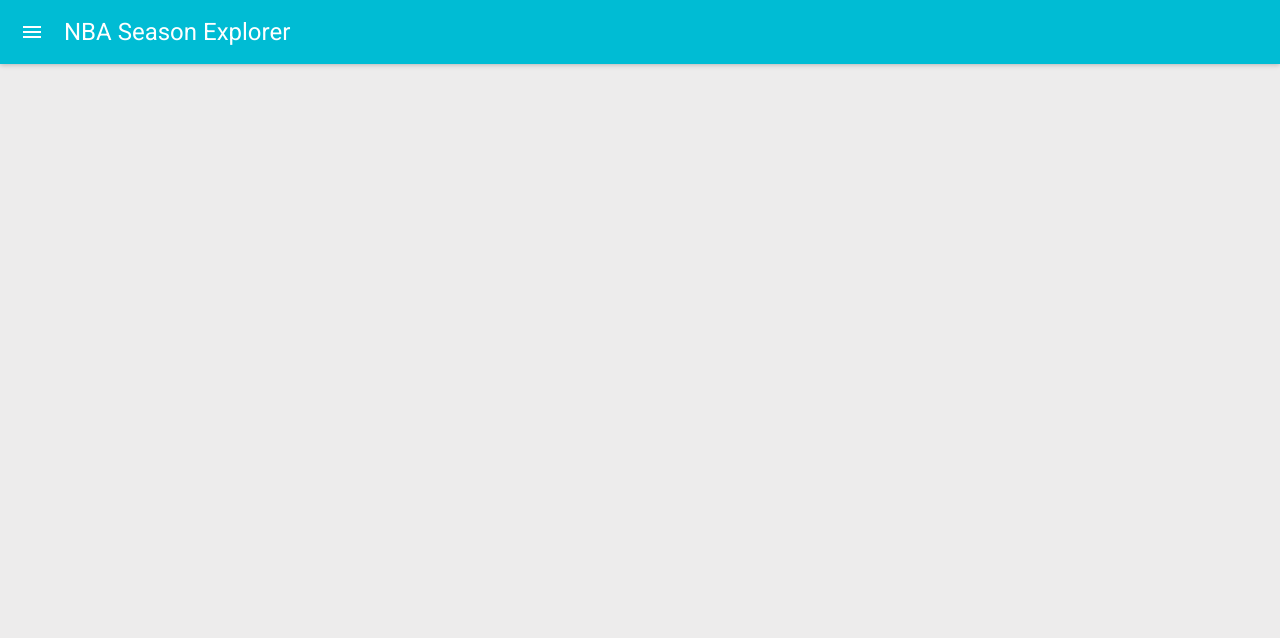
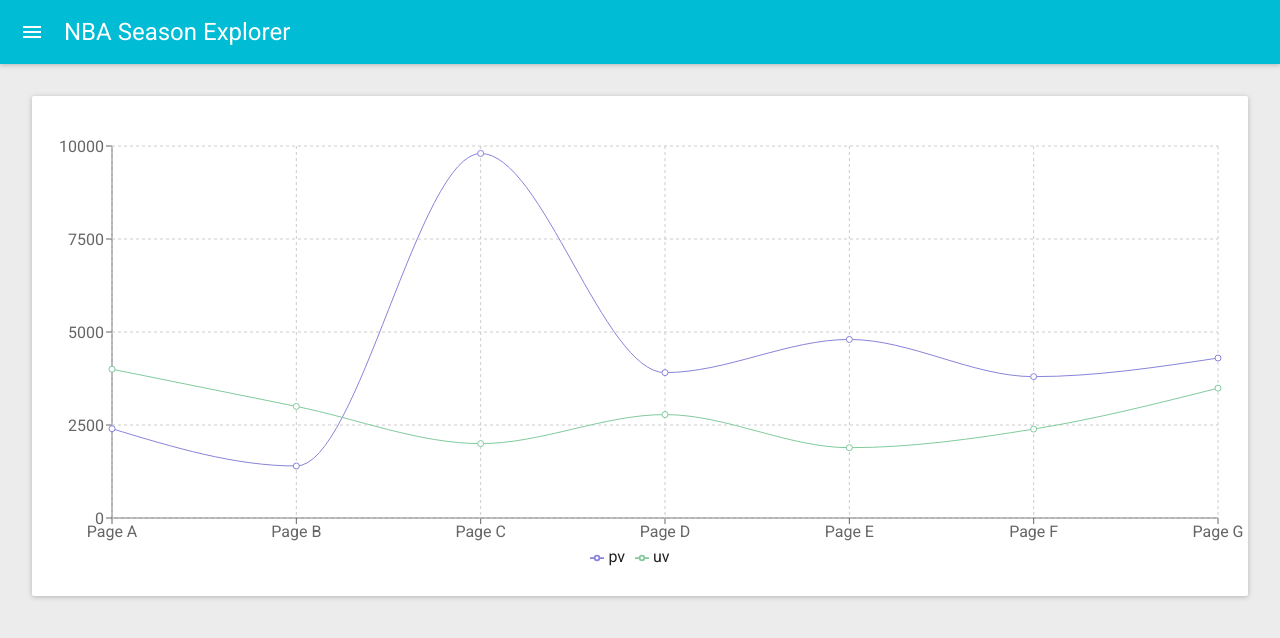
Before and after one commit to jtibbertsma/nba-season-explorer, a React (Create React App) app: page / in a window 1280 px wide. Shown: the top 638 px of the page. Built offline with nearby package versions, Linux system fonts and the light colour scheme; the HTML template or start-up script is replaced by a standard one.

Commit message:
Add chart library

```diff
--- a/package.json
+++ b/package.json
@@ -6,7 +6,8 @@
     "material-ui": "^0.20.2",
     "react": "^16.5.2",
     "react-dom": "^16.5.2",
-    "react-scripts": "1.1.5"
+    "react-scripts": "1.1.5",
+    "recharts": "^1.3.1"
   },
   "scripts": {
     "start": "react-scripts start",
--- a/src/components/layout/Layout.js
+++ b/src/components/layout/Layout.js
@@ -2,8 +2,9 @@ import React, { Component } from 'react';
 import muiThemeable from 'material-ui/styles/muiThemeable';
 import autoprefixer from 'material-ui/utils/autoprefixer';
 import withWidth from 'material-ui/utils/withWidth';
-import { Card } from 'material-ui/Card';
+import { Card, CardMedia } from 'material-ui/Card';
 import AppBar from './AppBar';
+import Chart from '../ui/Chart';
 
 const styles = {
   main: {
@@ -67,7 +68,9 @@ class Layout extends Component {
             }
           >
             <Card>
-
+              <CardMedia>
+                <Chart />
+              </CardMedia>
             </Card>
           </div>
         </div>
--- /dev/null
+++ b/src/components/ui/Chart.js
@@ -0,0 +1,44 @@
+import React, { Component } from 'react';
+import {
+  ResponsiveContainer,
+  LineChart,
+  Line,
+  XAxis,
+  YAxis,
+  CartesianGrid,
+  Tooltip,
+  Legend
+} from 'recharts';
+
+const data = [
+  {name: 'Page A', uv: 4000, pv: 2400, amt: 2400},
+  {name: 'Page B', uv: 3000, pv: 1398, amt: 2210},
+  {name: 'Page C', uv: 2000, pv: 9800, amt: 2290},
+  {name: 'Page D', uv: 2780, pv: 3908, amt: 2000},
+  {name: 'Page E', uv: 1890, pv: 4800, amt: 2181},
+  {name: 'Page F', uv: 2390, pv: 3800, amt: 2500},
+  {name: 'Page G', uv: 3490, pv: 4300, amt: 2100},
+];
+
+class Chart extends Component {
+  render() {
+    return (
+      <ResponsiveContainer height={500} width="100%">
+        <LineChart
+          data={data}
+          margin={{top: 50, right: 30, left: 20, bottom: 30}}
+        >
+          <XAxis dataKey="name" />
+          <YAxis />
+          <CartesianGrid strokeDasharray="3 3"/>
+          <Tooltip/>
+          <Legend />
+          <Line type="monotone" dataKey="pv" stroke="#8884d8" activeDot={{r: 8}}/>
+          <Line type="monotone" dataKey="uv" stroke="#82ca9d" />
+        </LineChart>
+      </ResponsiveContainer>
+    );
+  }
+}
+
+export default Chart;
```
Also changed, not shown: 1 other file (tests, documents, lock files or other folders).
